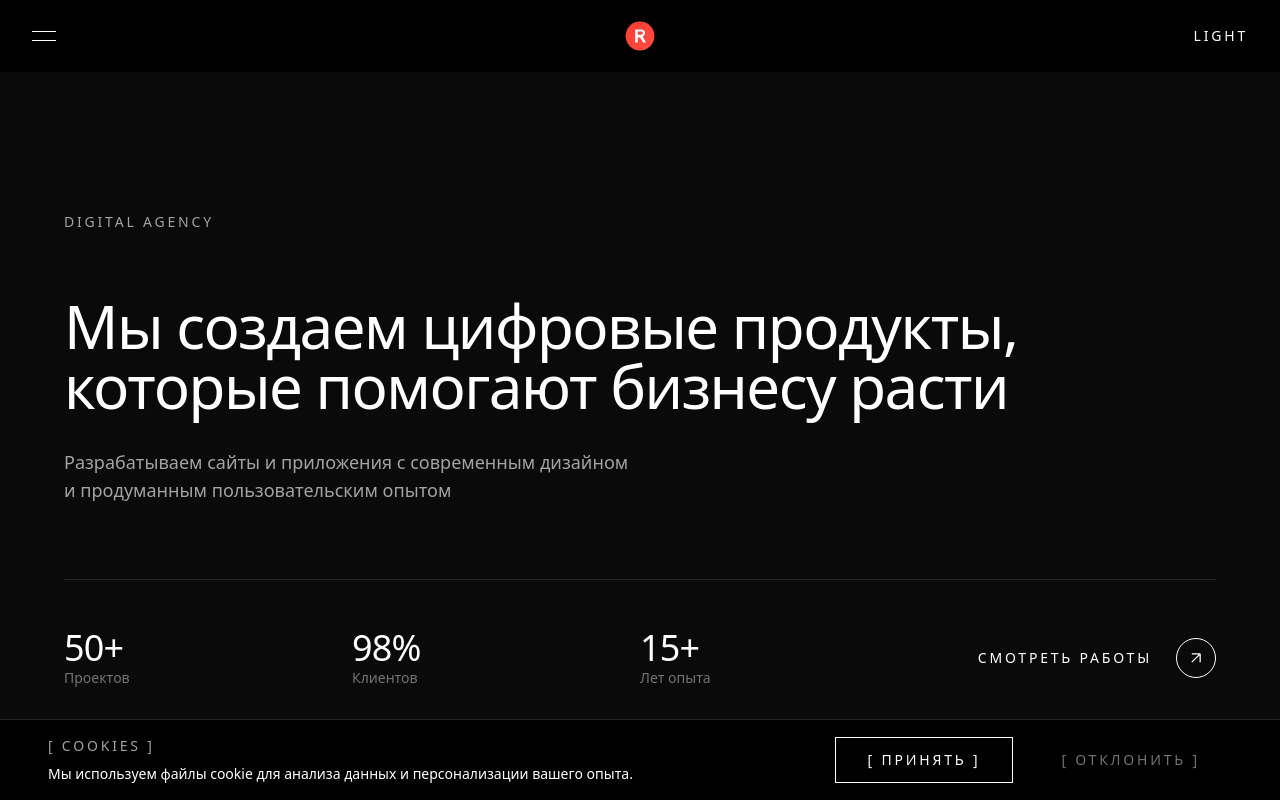
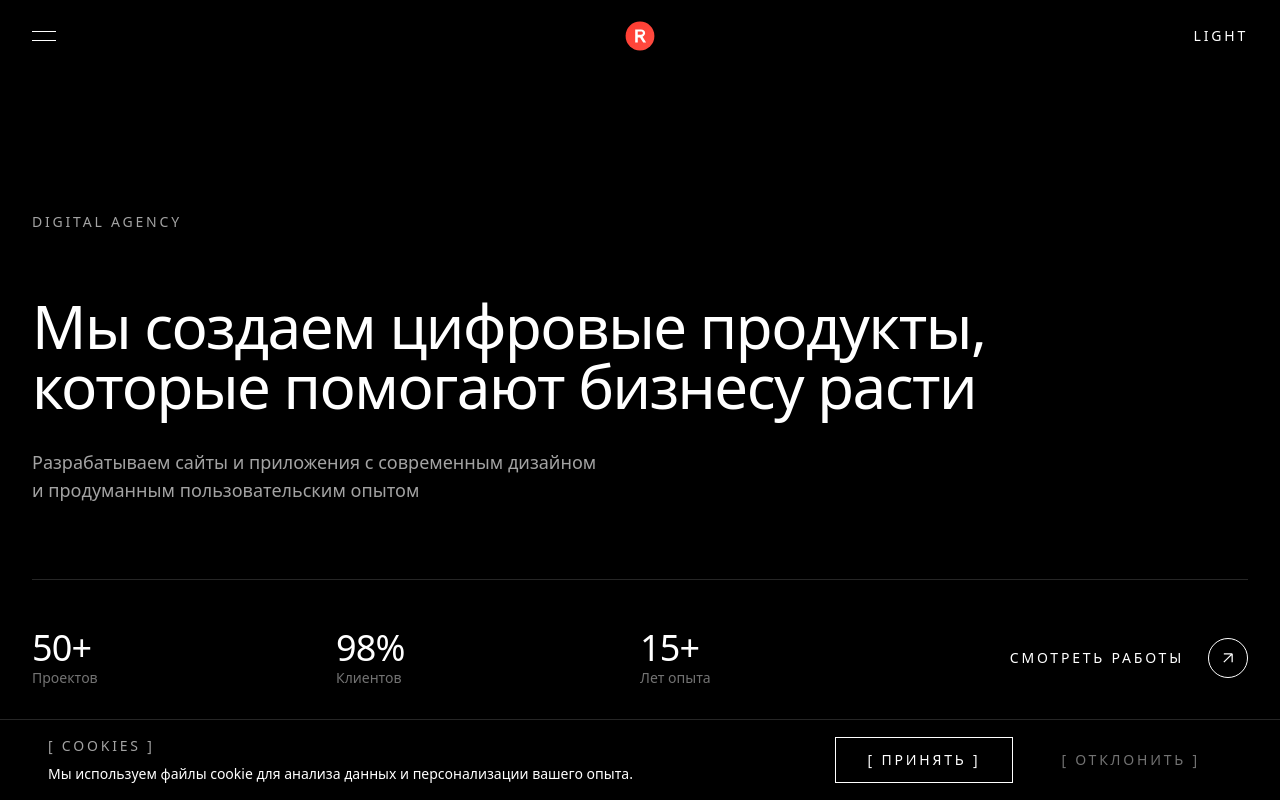
Before and after one commit to pomidorgithub/redpomidor, a Vue app: page / in a window 1280 px wide. Shown: the top 800 px of the page. Built offline with nearby package versions, Linux system fonts and the light colour scheme.

Commit message:
обновление

```diff
--- a/src/components/home/HeroSection.vue
+++ b/src/components/home/HeroSection.vue
@@ -1,5 +1,5 @@
 <template>
-  <section class="h-[calc(100vh-72px)] bg-neutral-50 dark:bg-neutral-950">
+  <section class="h-[calc(100vh-72px)] bg-white dark:bg-black">
     <div class="h-full">
       <!-- Фоновая сетка -->
       <div class="absolute inset-0 grid grid-cols-2 md:grid-cols-4">
@@ -13,7 +13,7 @@
       <div class="h-full">
         <div class="h-full">
           <!-- Основная колонка -->
-          <div class="h-full pl-7 pr-12 md:px-16 pt-12 md:pt-16 pb-12 md:pb-16 flex flex-col">
+          <div class="h-full px-8 pt-12 md:pt-16 pb-12 md:pb-16 flex flex-col">
             <div class="flex-1 flex flex-col justify-center max-w-5xl">
               <div class="space-y-16">
                 <div class="text-sm tracking-[0.2em] text-neutral-400">DIGITAL AGENCY</div>
```
